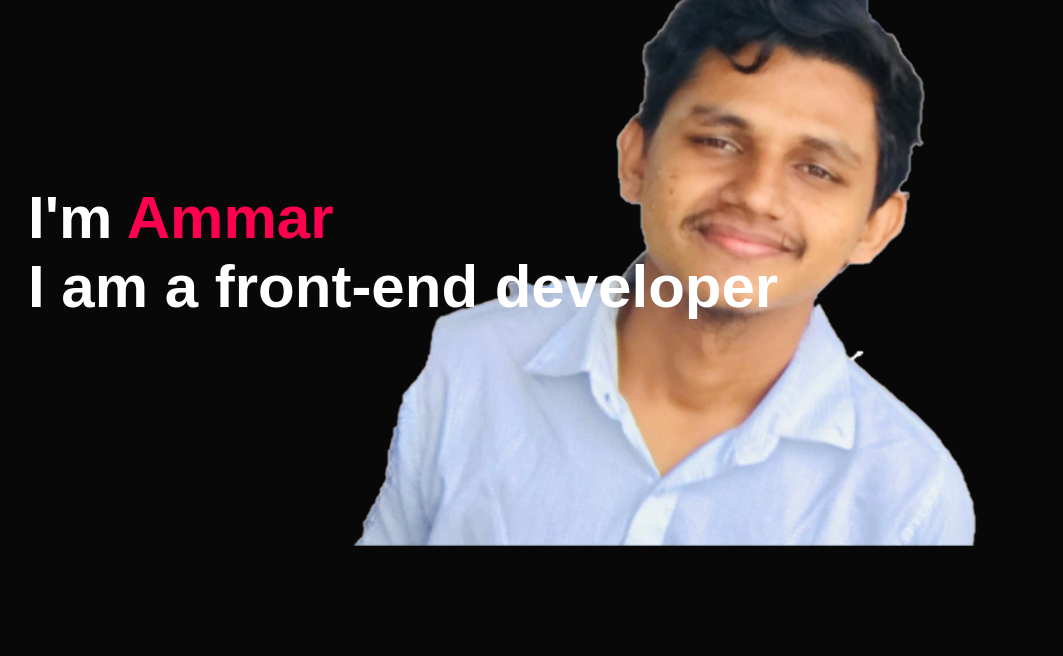
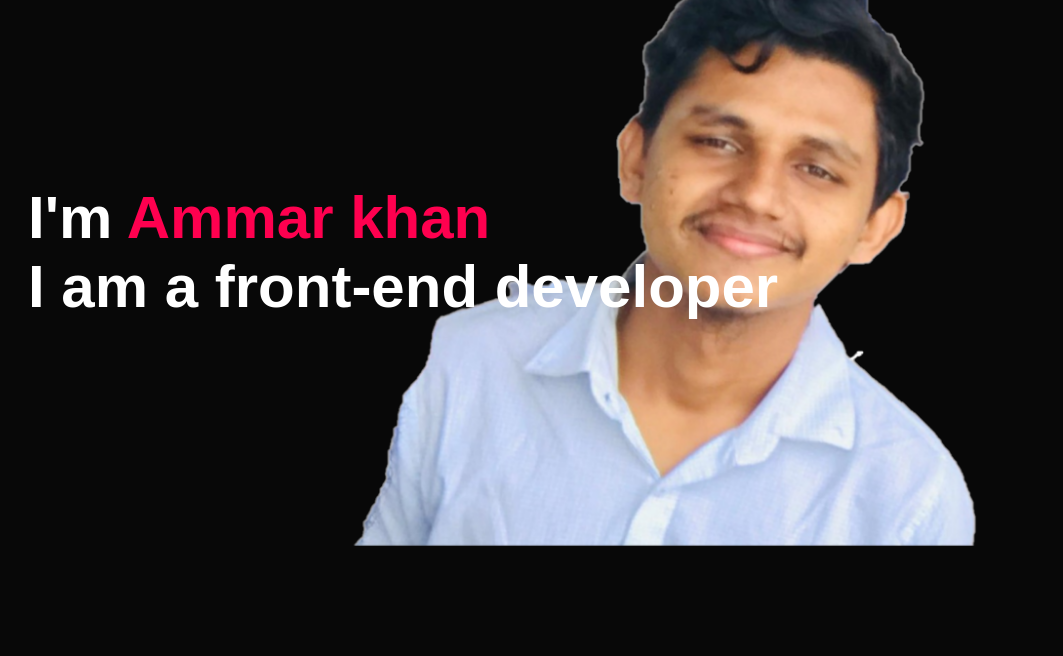
Before and after one commit to Gituser555811/portfolio, a plain HTML site: page Index.html in a window 1280 px wide. Shown: the part 144-800 px from the top of the page, without its empty margins (100-1163 px from the left). Drawn offline with Linux system fonts and the light colour scheme.

Commit message:
name changed

```diff
--- a/Index.html
+++ b/Index.html
@@ -23,7 +23,7 @@
         <i class="fa-solid fa-bars" onclick="openmenu()"></i>
       </nav>
       <div class="header-text">
-        <h1>I'm<span> Ammar</span><br>I am a front-end developer</h1>
+        <h1>I'm<span> Ammar khan</span><br>I am a front-end developer</h1>
       </div>
     </div>
   </div>
```
